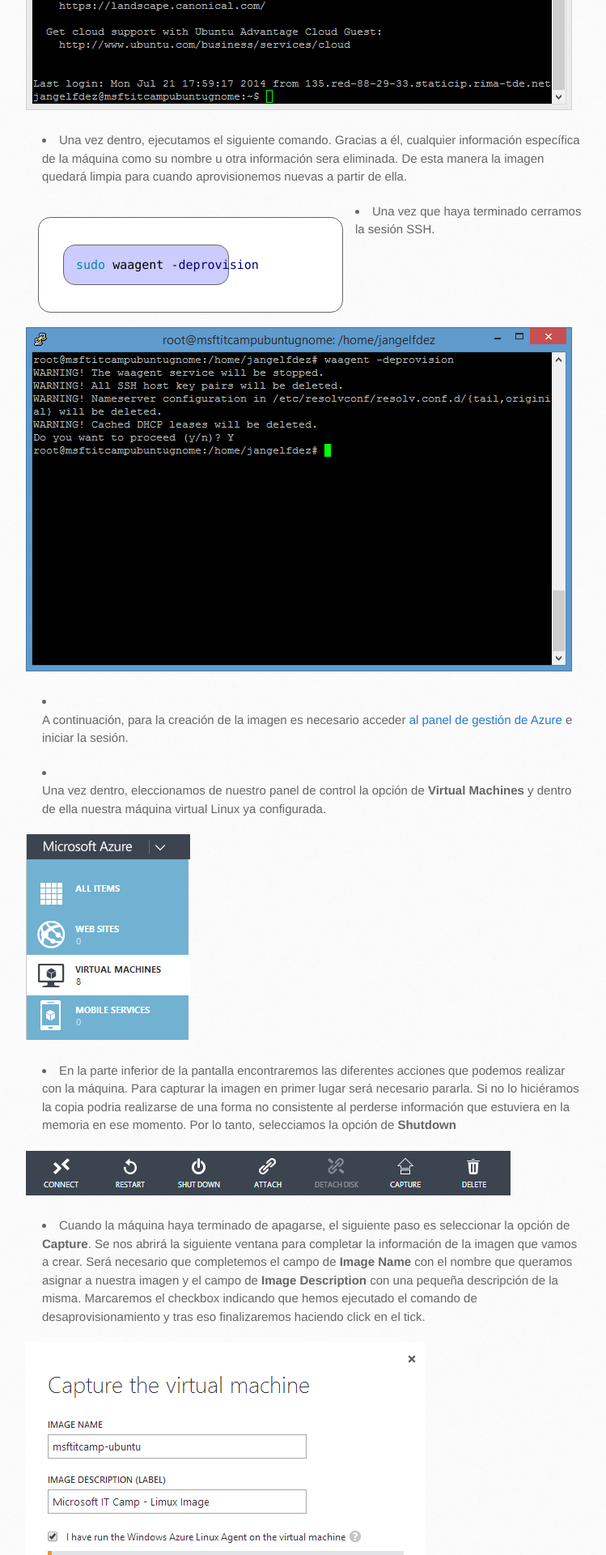
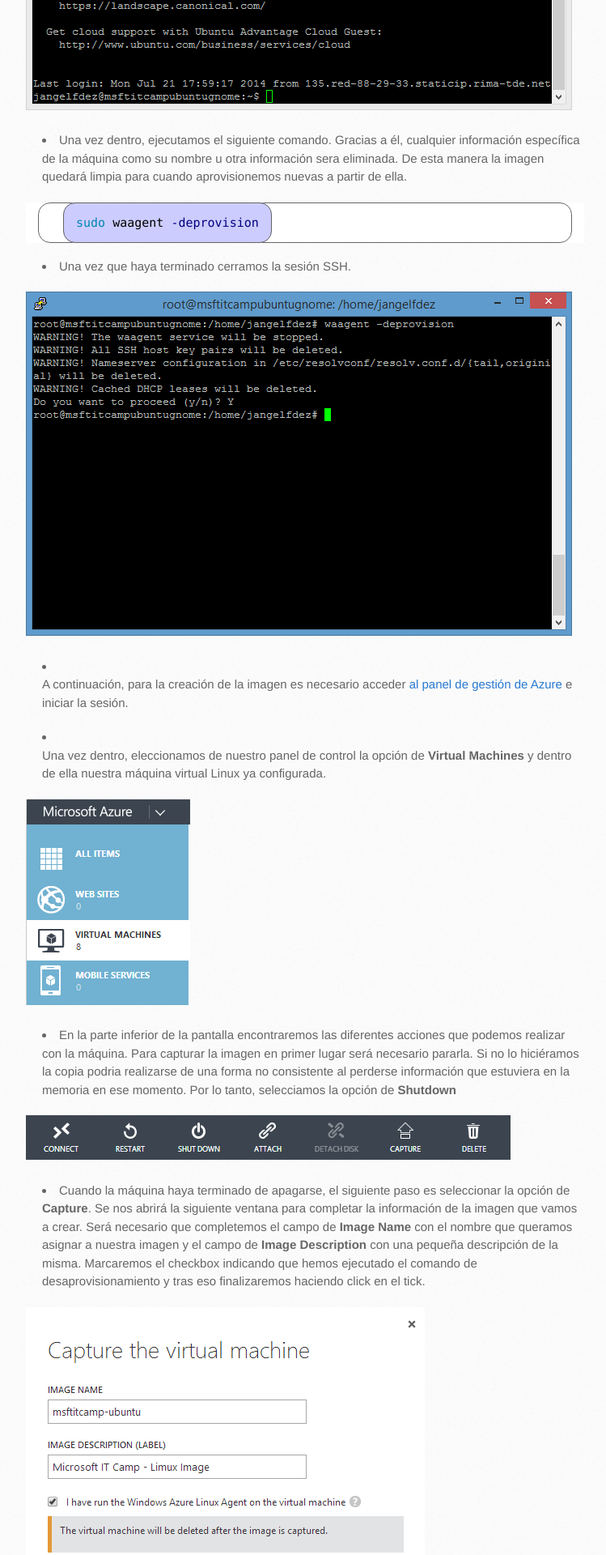
Before and after one commit to EasyLinux/azure4beginners, a Jekyll site: the page built from virtualmachines-linux-create-linuxImage.md, in a window 1280 px wide. Shown: the part 1027-2947 px from the top of the page at 81% size, without its empty margins (138-887 px from the left). Built offline with Jekyll 4.4.1, drawn with Linux system fonts in a browser that asks for light colours.

Commit message:
Updated Css

```diff
--- a/stylesheets/stylesheet.css
+++ b/stylesheets/stylesheet.css
@@ -177,7 +177,7 @@
     border-radius: 1em; /* just in case */
     padding: 1em;
     margin: 1.2em 1em;
-    width: 50%; /* or whatever you prefer */
+    width: 100% /* or whatever you prefer */
 	float: left;
 }
 /*
```
